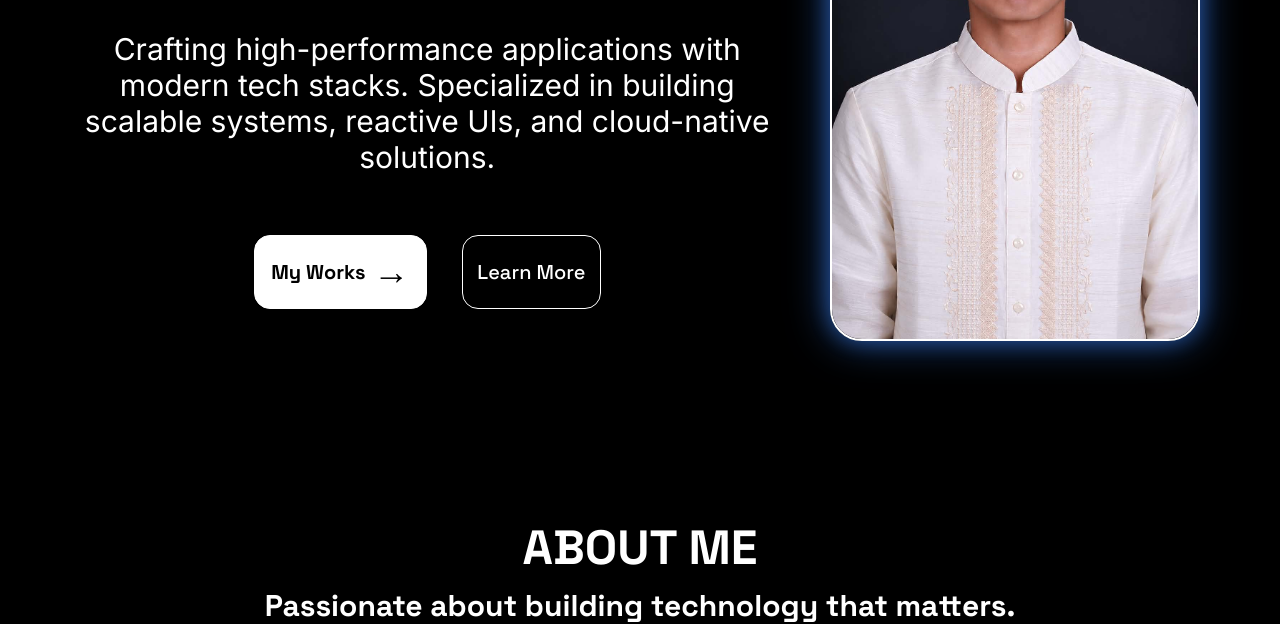
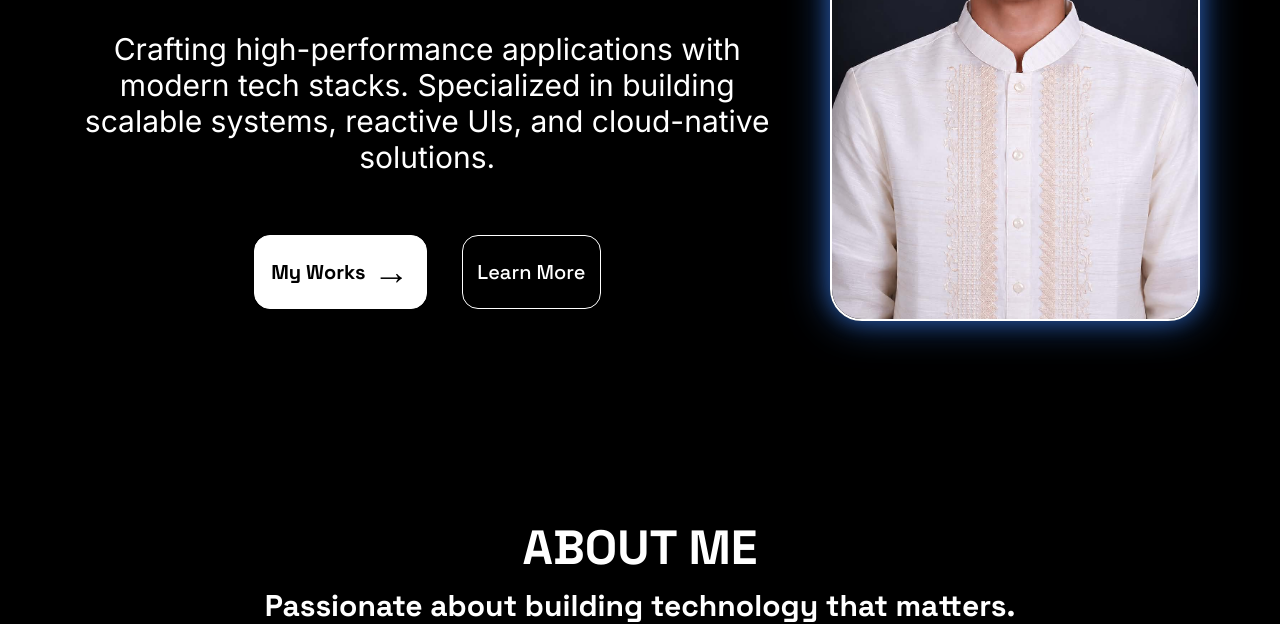
Before and after one commit to zume13/Delta-2026, a website built with Vite: page index.html in a window 1280 px wide. Shown: the part 476-1100 px from the top of the page. Built offline with nearby package versions, Linux system fonts and the light colour scheme.

Commit message:
fixrd bugs

```diff
--- a/index.html
+++ b/index.html
@@ -176,7 +176,7 @@
           </button>
         </div>
       </div>
-        <img class="w-[70%] mt-10
+        <img class="w-[70%] mt-10 md:mt-0
                     sm:flex sm:w-[50%] sm:mt-10
                     md:w-[40%]
                     lg:w-[33%]
```
